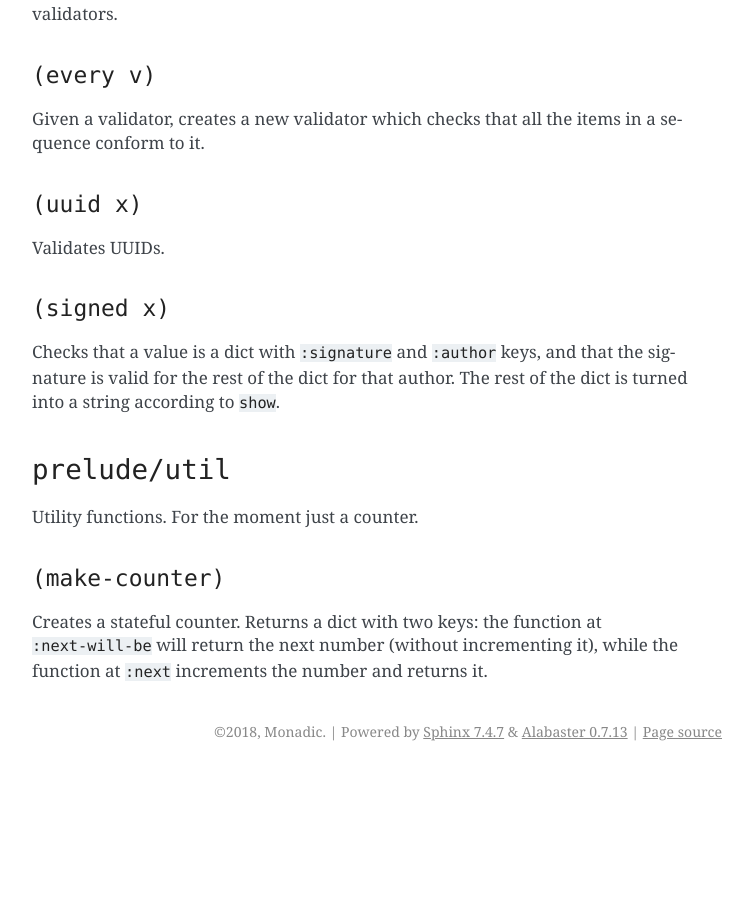
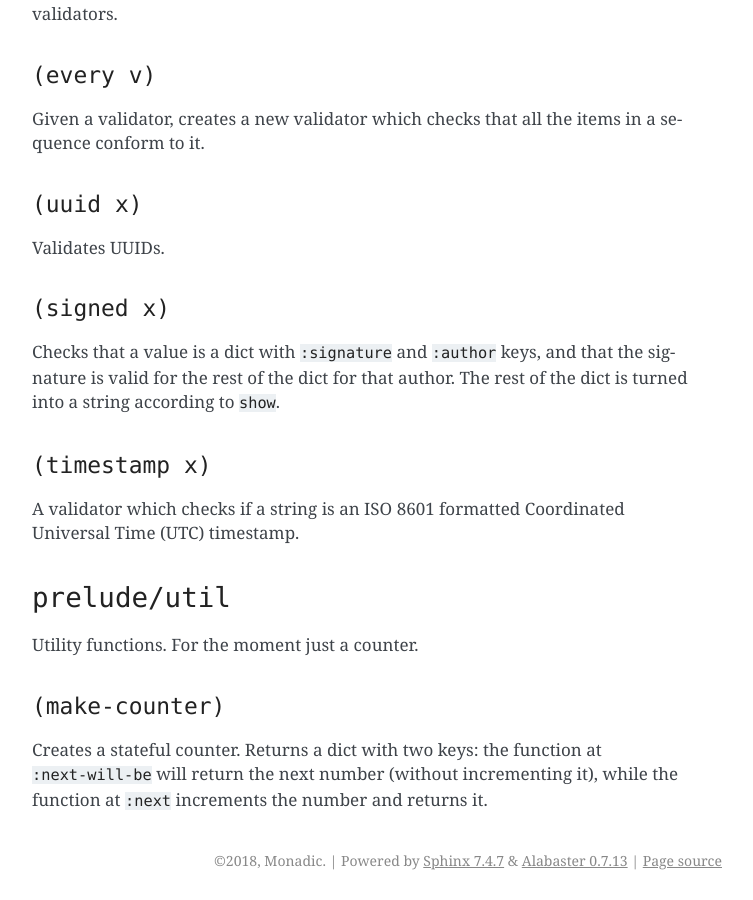
Before and after one commit to radicle-dev/radicle-alpha, a Sphinx documentation site: the page built from docs/source/reference.rst, in a window 1280 px wide and 900 px high, scrolled down 24319 px. Shown: the whole window, without its empty margins (388-1141 px from the left). Built offline with Sphinx 7.4.7, drawn with Linux system fonts in a browser that asks for light colours; pages that are not in the unit, such as notebooks, are missing from menus; before the commit the page ends 25090 px from its top, so only the background shows below that.

Commit message:
Add time related functions.

```diff
--- a/docs/source/reference.rst
+++ b/docs/source/reference.rst
@@ -1176,6 +1176,12 @@ and that the signature is valid for the rest of the dict for that
 author. The rest of the dict is turned into a string according to
 ``show``.
 
+``(timestamp x)``
+~~~~~~~~~~~~~~~~~
+
+A validator which checks if a string is an ISO 8601 formatted
+Coordinated Universal Time (UTC) timestamp.
+
 ``prelude/util``
 ----------------
 
```
Also changed, not shown: 3 other files.
